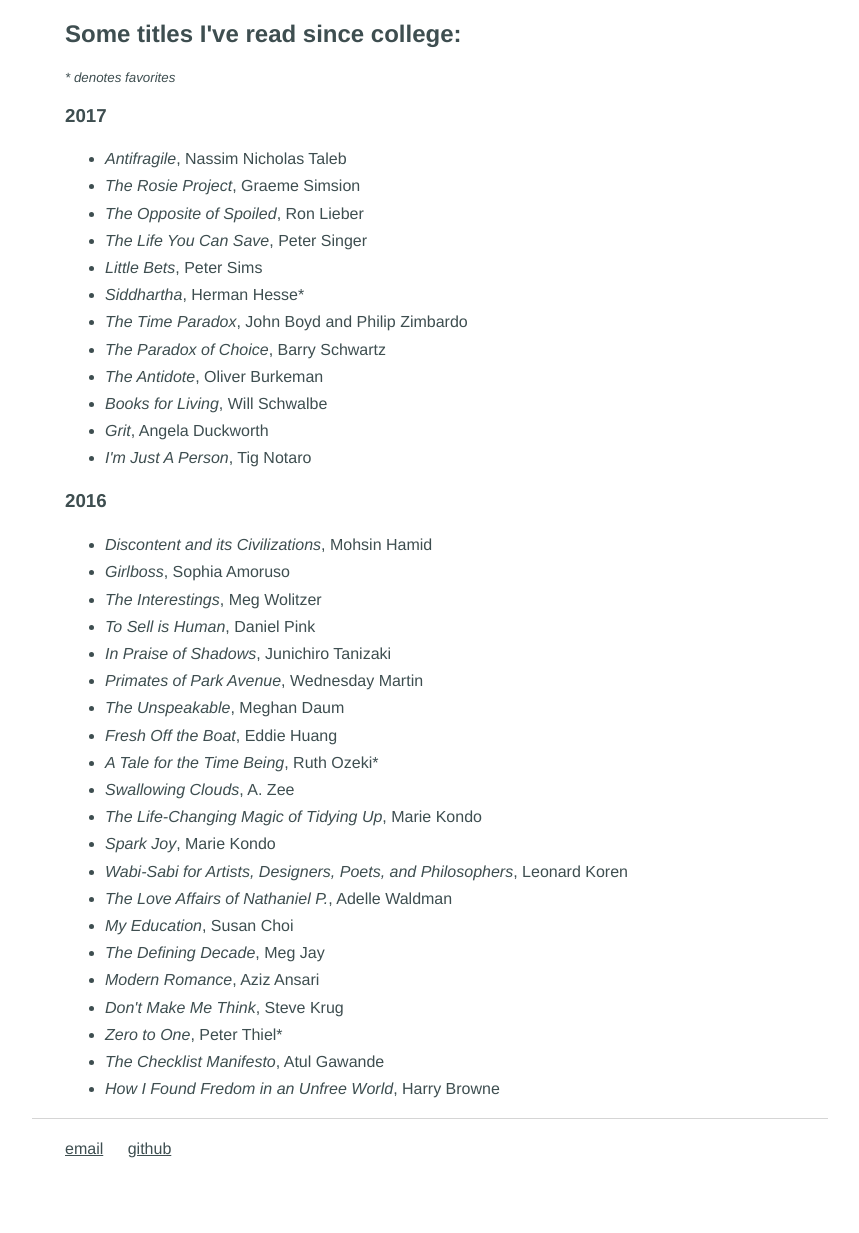
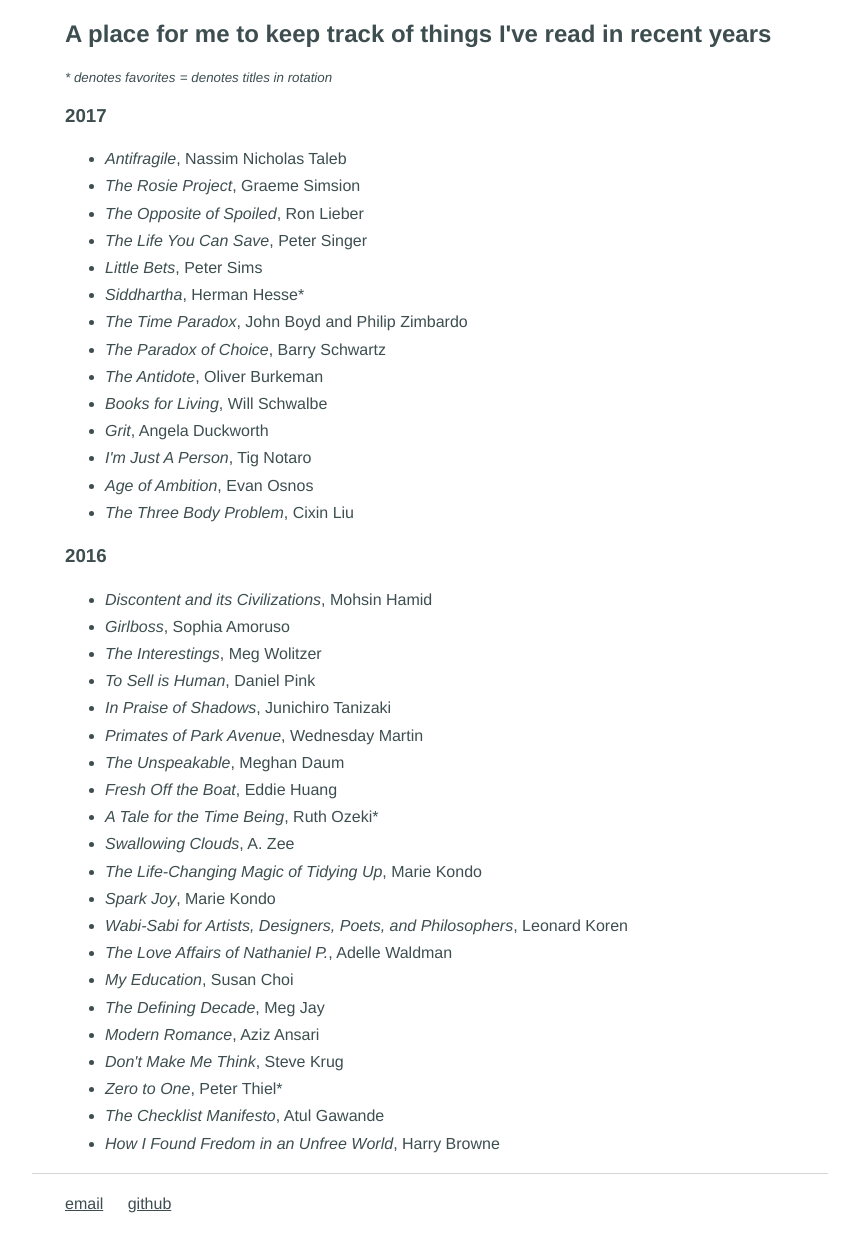
Before and after one commit to eating247/eating247.github.io, a Jekyll site: the page built from books.html, in a window 1280 px wide. Shown: the whole page, without its empty margins (210-1069 px from the left). Built offline with Jekyll 4.4.1, drawn with Linux system fonts in a browser that asks for light colours; before the commit the page ends 1179 px from its top, so only the background shows below that.

Commit message:
Add titles

```diff
--- a/books.html
+++ b/books.html
@@ -2,9 +2,10 @@
 layout: default
 ---
 
-<h2>Some titles I've read since college:</h2>
+<h2>A place for me to keep track of things I've read in recent years</h2>
 
 <small><i>* denotes favorites</i></small>
+<small><i>= denotes titles in rotation</i></small>
 
 <h3>2017</h3>
 <ul>
@@ -20,6 +21,8 @@ layout: default
   <li><i>Books for Living</i>, Will Schwalbe</li>
   <li><i>Grit</i>, Angela Duckworth</li>
   <li><i>I'm Just A Person</i>, Tig Notaro</li>
+  <li><i>Age of Ambition</i>, Evan Osnos</li>
+  <li><i>The Three Body Problem</i>, Cixin Liu</li>
 </ul>
 
 <h3>2016</h3>
--- a/index.html
+++ b/index.html
@@ -11,8 +11,6 @@ layout: default
     <li><a href="/projects/djello">Djello</a></li>
     <li><a href="/projects/fideligard">Fideligard</a></li>
     <li><a href="/projects/danebook">Danebook</a></li>
-  <!--     <li><a href="/projects/snake">Snake</a></li>
-    <li><a href="/projects/asteroids">Asteroids</a></li> -->
     <li><a href="/projects/tetris">Tetris</a></li>
   </ol>
 </div>
```
